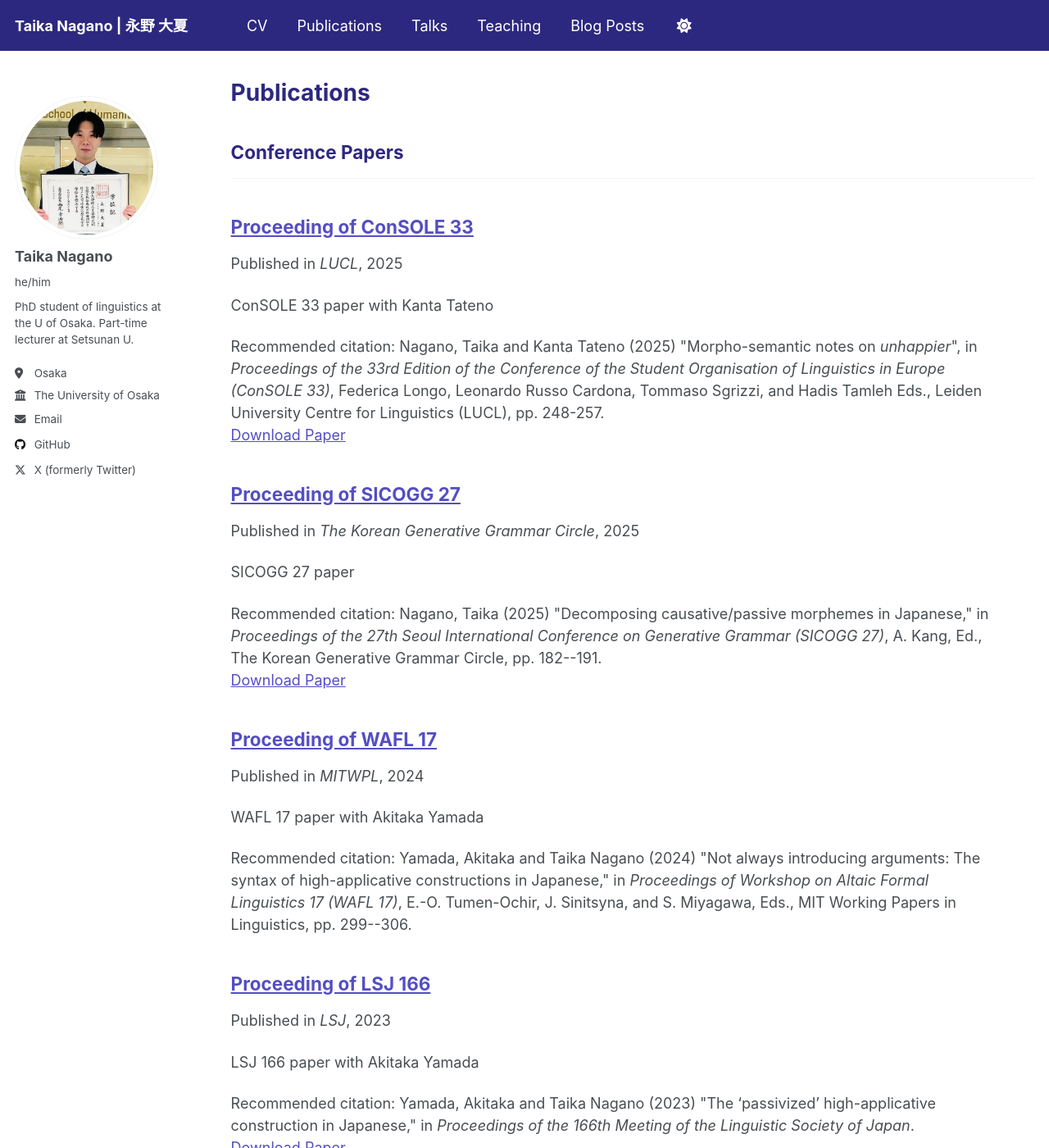
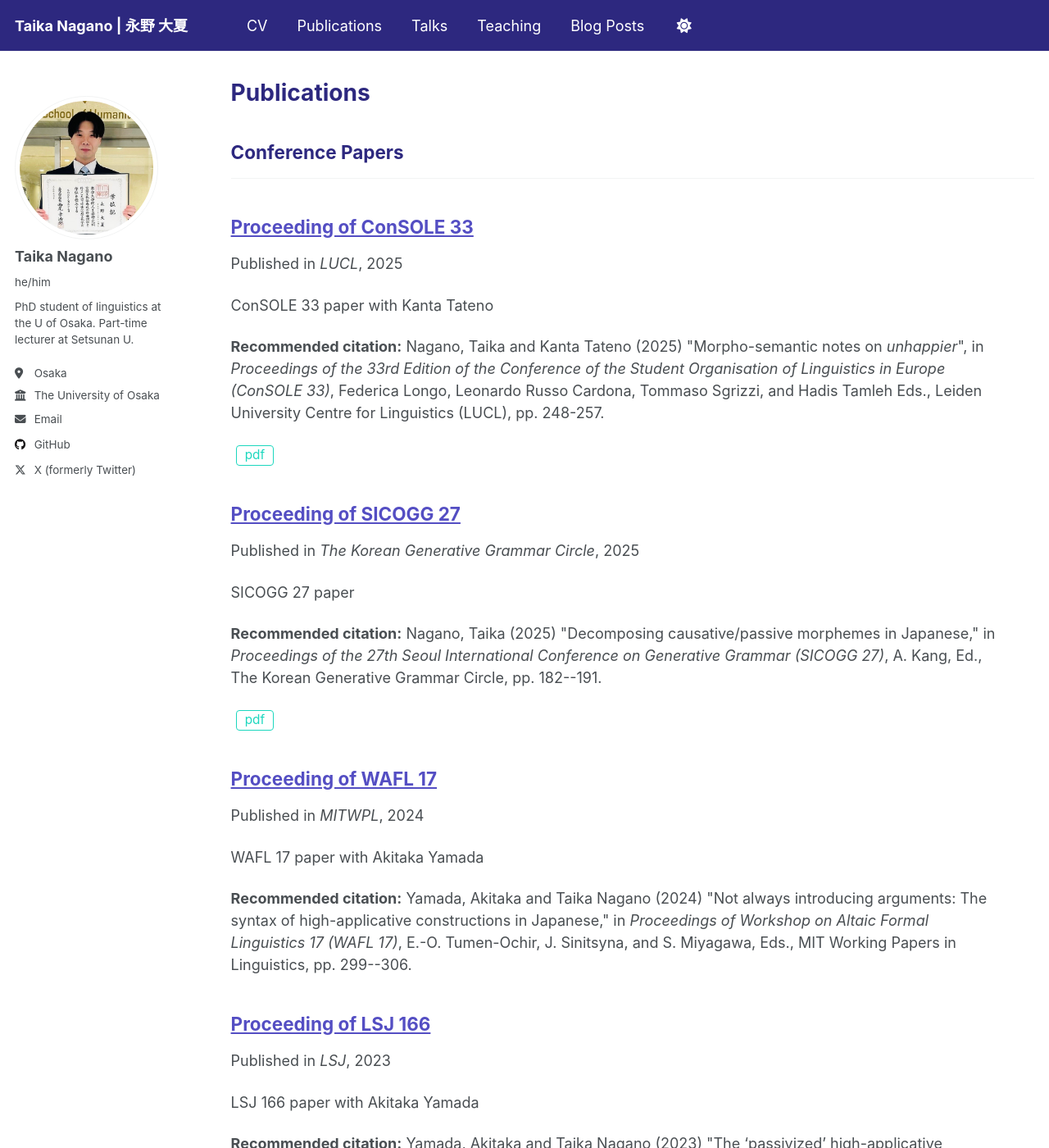
Before and after one commit to TaikaNagano/taikanagano.github.io, a Jekyll site: the page built from _pages/publications.html, in a window 1280 px wide and 1400 px high. Shown: the whole window at 82% size. Built offline with Jekyll 4.4.1, drawn with Linux system fonts in a browser that asks for light colours; some of the changed text lies outside the part shown.

Commit message:
Update archive-single.html

```diff
--- a/_includes/archive-single.html
+++ b/_includes/archive-single.html
@@ -52,33 +52,27 @@
     <p class="archive__item-excerpt" itemprop="description"><p>{{ post.excerpt | markdownify | remove: '<p>' | remove: '</p>' }}<strong><a href="{{ base_path }}{{ post.url }}" rel="permalink"> Read more</a></strong></p></p>
     {% endif %}
 
-    {% if post.citation and post.paperurl and post.slidesurl and post.bibtexurl %}
-      <p>Recommended citation: {{ post.citation }}<br /><a href="{{ post.paperurl }}">Download Paper</a> | <a href="{{ post.slidesurl }}">Download Slides</a> | <a href="{{ post.bibtexurl }}">Download Bibtex</a></p>
-    {% elsif post.citation and post.paperurl and post.slidesurl %}
-      <p>Recommended citation: {{ post.citation }}<br /><a href="{{ post.paperurl }}">Download Paper</a> | <a href="{{ post.slidesurl }}">Download Slides</a></p>
-    {% elsif post.citation and post.paperurl and post.bibtexurl %}
-      <p>Recommended citation: {{ post.citation }}<br /><a href="{{ post.paperurl }}">Download Paper</a> | <a href="{{ post.bibtexurl }}">Download Bibtex</a></p>
-    {% elsif post.citation and post.paperurl %}
-      <p>Recommended citation: {{ post.citation }}<br /><a href="{{ post.paperurl }}">Download Paper</a></p>
-    {% elsif post.citation and post.slidesurl and post.bibtexurl %}
-      <p>Recommended citation: {{ post.citation }}<br /><a href="{{ post.slidesurl }}">Download Slides</a> | <a href="{{ post.bibtexurl}}">Download Bibtex</a></p>
-    {% elsif post.citation and post.slidesurl %}
-      <p>Recommended citation: {{ post.citation }}<br /><a href="{{ post.slidesurl }}">Download Slides</a></p>
-    {% elsif post.citation and post.bibtexurl %}
-      <p>Recommended citation: {{ post.citation }}<br /><a href="{{ post.bibtexurl }}">Download Bibtex</a></p>
-    {% elsif post.citation %}
-      <p>Recommended citation: {{ post.citation }}</p>
-    {% elsif post.paperurl and post.bibtexurl %}
-      <p><a href=" {{ post.paperurl }} ">Download Paper</a> | <a href="{{ post.bibtexurl }}">Download Bibtex</a></p>
-    {% elsif post.paperurl %}
-      <p><a href=" {{ post.paperurl }} ">Download Paper</a></p>
-    {% elsif post.slidesurl and post.bibtexurl %}
-      <p><a href="{{ post.slidesurl }}">Download Slides</a> | <a href="{{ post.bibtexurl }}">Download Bibtex</a></p>
-    {% elsif post.slidesurl %}
-      <p><a href="{{ post.slidesurl }}">Download Slides</a></p>
-    {% elsif post.bibtexurl %}
-      <p><a href="{{ post.bibtexurl }}">Download Bibtex</a></p>
-    {% endif %}
+    {% if post.citation %}
+<p>
+  <strong>Recommended citation:</strong>
+  {{ post.citation }}
+</p>
+{% endif %}
 
+{% if post.paperurl or post.slidesurl or post.bibtexurl %}
+<p>
+  {% if post.paperurl %}
+    <a class="taglink" href="{{ post.paperurl }}" target="_blank" rel="noopener">pdf</a>
+  {% endif %}
+
+  {% if post.slidesurl %}
+    <a class="taglink" href="{{ post.slidesurl }}" target="_blank" rel="noopener">slides</a>
+  {% endif %}
+
+  {% if post.bibtexurl %}
+    <a class="taglink" href="{{ post.bibtexurl }}" target="_blank" rel="noopener">bib</a>
+  {% endif %}
+</p>
+{% endif %}
   </article>
 </div>
```
